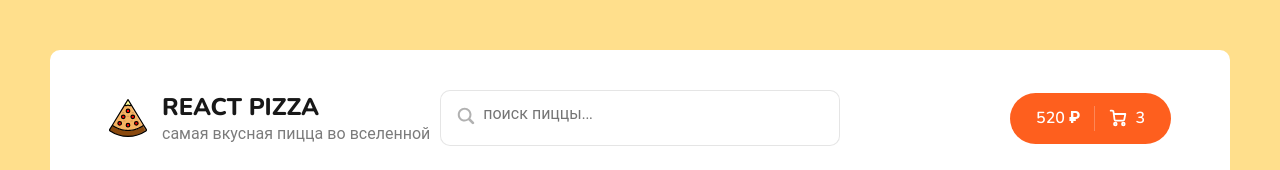
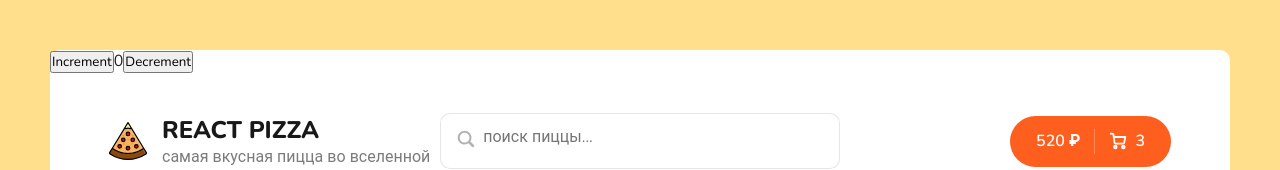
Before and after one commit to oleg-lego-lego/pizza_restaurant, a React (Create React App) app: page / in a window 1280 px wide. Shown: the top 170 px of the page. Built offline with nearby package versions, Linux system fonts and the light colour scheme; no server answers.

Commit message:
created counterSlice

```diff
--- a/package.json
+++ b/package.json
@@ -19,6 +19,7 @@
     "react-content-loader": "^6.2.0",
     "react-dom": "^18.2.0",
     "react-paginate": "^8.1.3",
+    "react-redux": "^8.0.4",
     "react-router-dom": "^6.4.2",
     "react-scripts": "5.0.1",
     "redux": "^4.2.0",
--- a/src/App.tsx
+++ b/src/App.tsx
@@ -6,14 +6,42 @@
 import {Route, Routes} from "react-router-dom";
 import {Cart} from "./pages/Cart";
 import {AppContext} from "./components/Context/AppContext";
+import { useSelector, useDispatch } from 'react-redux'
+import {RootState} from "./redux/store";
+import { decrement, increment } from './redux/slices/filterSlice'
+
 
 
 
 function App() {
     const [searchValue, setSearchValue] = useState('')
 
+    const count = useSelector((state: RootState) => state.counter.value)
+    const dispatch = useDispatch()
+
     return (
         <div className="wrapper">
+
+            <div>
+                <button
+                    aria-label="Increment value"
+                    onClick={() => dispatch(increment())}
+                >
+                    Increment
+                </button>
+                <span>{count}</span>
+                <button
+                    aria-label="Decrement value"
+                    onClick={() => dispatch(decrement())}
+                >
+                    Decrement
+                </button>
+            </div>
+
+
+
+
+
             <AppContext.Provider value={{searchValue, setSearchValue}}>
                 <Header/>
                 <div className="content">
--- /dev/null
+++ b/src/redux/slices/filterSlice.ts
@@ -0,0 +1,30 @@
+import { createSlice } from '@reduxjs/toolkit'
+import type { PayloadAction } from '@reduxjs/toolkit'
+
+export interface CounterState {
+    value: number
+}
+
+const initialState: CounterState = {
+    value: 0,
+}
+
+export const counterSlice = createSlice({
+    name: 'counter',
+    initialState,
+    reducers: {
+        increment: (state) => {
+            state.value += 1
+        },
+        decrement: (state) => {
+            state.value -= 1
+        },
+        incrementByAmount: (state, action: PayloadAction<number>) => {
+            state.value += action.payload
+        },
+    },
+})
+
+export const { increment, decrement, incrementByAmount } = counterSlice.actions
+
+export default counterSlice.reducer
--- a/src/redux/store.ts
+++ b/src/redux/store.ts
@@ -1,5 +1,12 @@
 import { configureStore } from '@reduxjs/toolkit'
+import counterReducer from './slices/filterSlice'
 
 export const store = configureStore({
-    reducer: {},
+    reducer: {
+        counter: counterReducer,
+    },
 })
+
+export type RootState = ReturnType<typeof store.getState>
+
+export type AppDispatch = typeof store.dispatch
```
Also changed, not shown: 1 other file (tests, documents, lock files or other folders).
